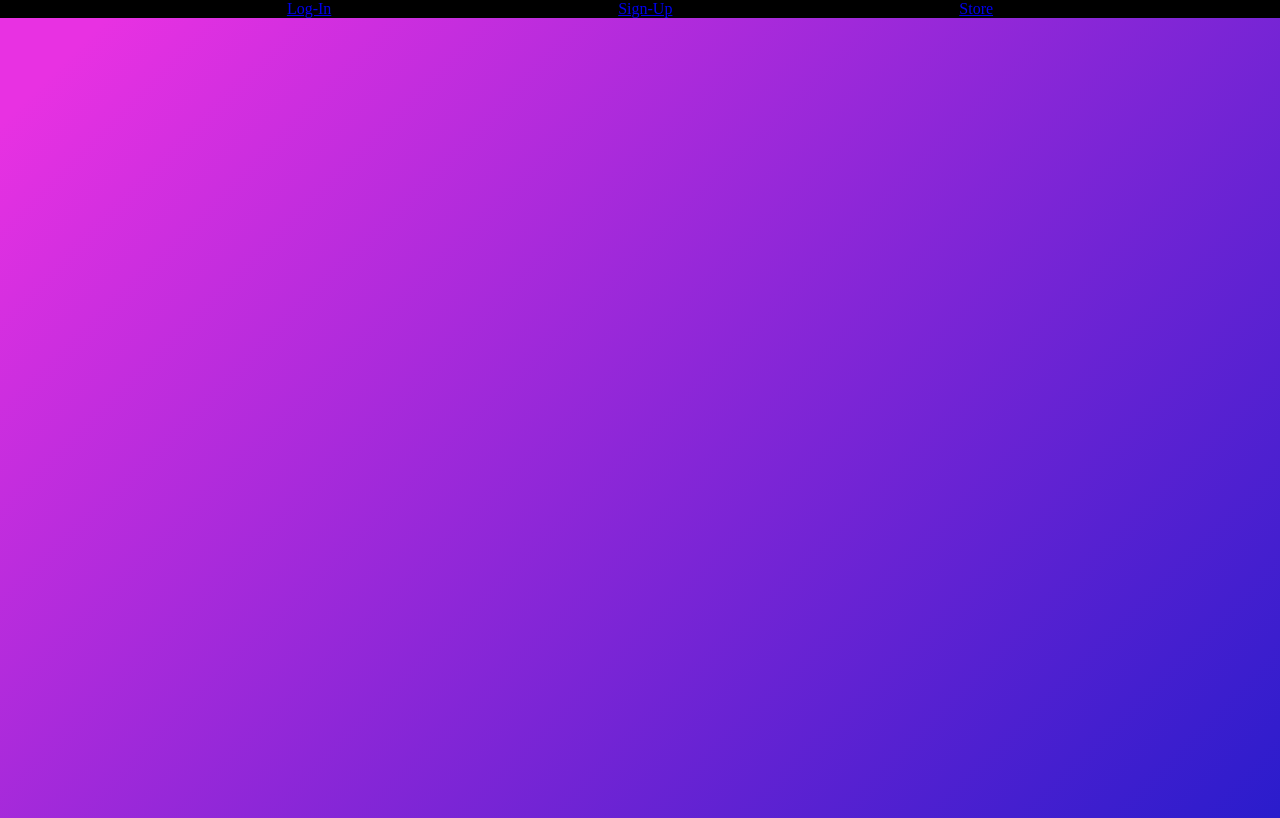
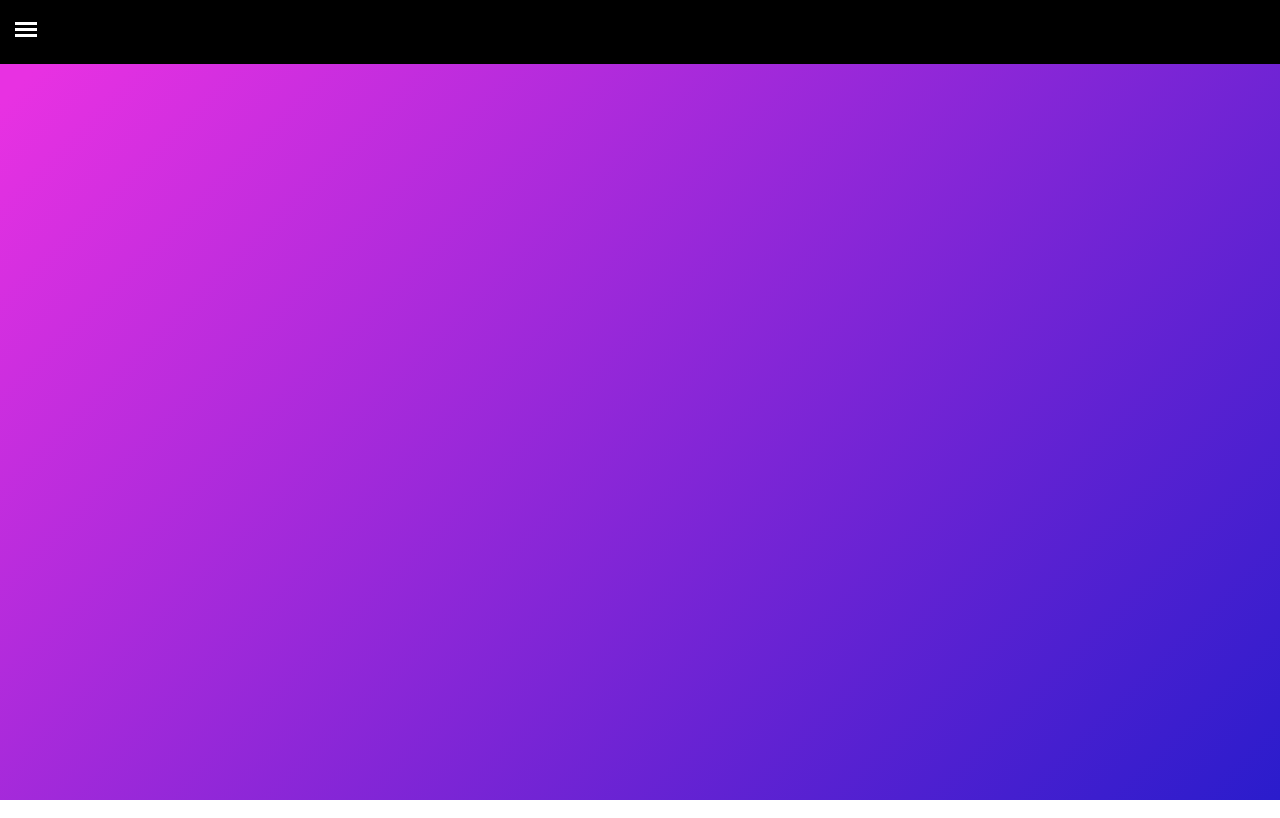
Before and after one commit to tunaTataki/thegamehub.ca, a website: page views/index.html in a window 1280 px wide. Drawn offline with Linux system fonts and the light colour scheme; files that its build step writes are made by us from their sources.

Commit message:
Dealing with a strange issue that wasn't happening on slower internet, something to do with my cookie setting implementation. The culprit was the fs.appendFileSync() method, not sure why, will look into later, as right now I don't need any logging for cookies. Starting on sliding side menu. Implemented sliding menu on / route, still need to fine tune, but I'm happy with it.

```diff
--- /dev/null
+++ b/public/css/index.css
@@ -0,0 +1,164 @@
+/* /var/www/html/bytebloom.tech/express/styles.css */
+
+html {
+    scroll-behavior: smooth;
+    scrollbar-color: grey black;
+    scrollbar-width: thin;
+}
+
+body {
+    margin: 0;
+}
+
+/************************************************ SLIDER MENU ************************************************/
+
+.header {
+    display: block;
+    margin: 0 auto;
+    width: 100%;
+    max-width: 100%;
+    box-shadow: none;
+    background-color: black;
+    position: fixed;
+    height: 4rem!important;
+    overflow: hidden;
+    z-index: 10;
+}
+
+#sidebarMenu {
+    height: 100%;
+    position: fixed;
+    left: 0;
+    width: 250px;
+    margin-top: 60px;
+    transform: translateX(-250px);
+    transition: transform 250ms ease-in-out;
+    background: linear-gradient(180deg, black 0%, #3F5EFB 100%);
+}
+
+.sidebarMenuInner {
+    margin:0;
+    padding:0;
+    border-top: 1px solid rgba(255, 255, 255, 0.10);
+}
+
+.sidebarMenuInner li {
+    list-style: none;
+    color: #fff;
+    text-transform: uppercase;
+    font-weight: bold;
+    padding: 20px;
+    cursor: pointer;
+    border-bottom: 1px solid rgba(255, 255, 255, 0.10);
+}
+
+/* Not needed?
+.sidebarMenuInner li span {
+    display: block;
+    font-size: 14px;
+    color: linear-gradient(#e530e0, #281dcf);
+}
+*/
+
+.sidebarMenuInner li a {
+    background: linear-gradient(to right, #e530e0, #281dcf); /* Gradient colors */
+    -webkit-background-clip: text; /* Apply background-clip to text */
+    color: transparent; /* Make the text color transparent */
+    text-transform: uppercase;
+    font-weight: bold;
+    cursor: pointer;
+    text-decoration: none;
+}
+
+input[type="checkbox"]:checked ~ #sidebarMenu {
+    transform: translateX(0);
+}
+
+
+input[type=checkbox] {
+    transition: all 0.3s;
+    box-sizing: border-box;
+    display: none;
+}
+
+.sidebarIconToggle {
+    transition: all 0.3s;
+    box-sizing: border-box;
+    cursor: pointer;
+    position: absolute;
+    z-index: 99;
+    height: 100%;
+    width: 100%;
+    top: 22px;
+    left: 15px;
+    height: 22px;
+    width: 22px;
+}
+
+.spinner {
+    transition: all 0.3s;
+    box-sizing: border-box;
+    position: absolute;
+    height: 3px;
+    width: 100%;
+    background-color: #fff;
+}
+
+.horizontal {
+    transition: all 0.3s;
+    box-sizing: border-box;
+    position: relative;
+    float: left;
+    margin-top: 3px;
+}
+
+.diagonal.part-1 {
+    position: relative;
+    transition: all 0.3s;
+    box-sizing: border-box;
+    float: left;
+}
+
+.diagonal.part-2 {
+    transition: all 0.3s;
+    box-sizing: border-box;
+    position: relative;
+    float: left;
+    margin-top: 3px;
+}
+
+input[type=checkbox]:checked ~ .sidebarIconToggle > .horizontal {
+    transition: all 0.3s;
+    box-sizing: border-box;
+    opacity: 0;
+}
+
+input[type=checkbox]:checked ~ .sidebarIconToggle > .diagonal.part-1 {
+    transition: all 0.3s;
+    box-sizing: border-box;
+    transform: rotate(135deg);
+    margin-top: 8px;
+}
+
+input[type=checkbox]:checked ~ .sidebarIconToggle > .diagonal.part-2 {
+    transition: all 0.3s;
+    box-sizing: border-box;
+    transform: rotate(-135deg);
+    margin-top: -9px;
+}
+
+/************************************************ END SLIDER MENU ************************************************/
+
+main {
+    background-image: linear-gradient(135deg, #e831e2 5%, #2a1ccc);
+    height: 100vh;
+}
+
+nav {
+    display: flex;
+    justify-content: space-evenly;
+    align-items: center;
+
+    background-color: black;
+    color: white;
+}
--- a/public/css/styles.css
+++ /dev/null
@@ -1,25 +0,0 @@
-/* /var/www/html/bytebloom.tech/express/styles.css */
-
-html {
-    scroll-behavior: smooth;
-    scrollbar-color: grey black;
-    scrollbar-width: thin;
-}
-
-body {
-    margin: 0;
-}
-
-main {
-    background-image: linear-gradient(135deg, #e831e2 5%, #2a1ccc);
-    height: 100vh;
-}
-
-nav {
-    display: flex;
-    justify-content: space-evenly;
-    align-items: center;
-
-    background-color: black;
-    color: white;
-}
--- a/views/index.html
+++ b/views/index.html
@@ -1,4 +1,4 @@
-<!-- /home/nick/projects/theGameHub.Express/index.html -->
+<!-- /var/www/html/bytebloom.tech/express/views/index.html -->
 
 <!DOCTYPE html>
 
@@ -18,23 +18,32 @@
     <!-- Think about adding OG meta tags, and the twitter tags too -->
     <!-- Add Favicon and variants -->
 
-    <link rel="stylesheet" href="css/styles.css" type="text/css" />
+    <link rel="stylesheet" href="css/index.css" type="text/css" />
 
 </head>
 
 <body>
 
-    <header>
+    <header class="header"></header> <!-- Jelena nests nothing in header -->
 
-        <nav>
+    <input type="checkbox" class="openSidebarMenu" id="openSidebarMenu" />
+    <label for="openSidebarMenu" class="sidebarIconToggle">
+        <div class="spinner diagonal part-1"></div>
+        <div class="spinner horizontal"></div>
+        <div class="spinner diagonal part-2"></div>
+    </label>
 
-            <a class="login" href="login">Log-In</a>
-            <a class="signup" href="signup">Sign-Up</a>
-            <a class="store" href="store">Store</a>
+    <div id="sidebarMenu">
+        <ul class="sidebarMenuInner">
+            <li><a href="https://bytebloom.tech/" target="_blank">Home</a></li>
+            <li><a href="https://bytebloom.tech/signup" target="_blank">Signup</a></li>
+            <li><a href="https://bytebloom.tech/login" target="_blank">Login</a></li>
+            <li><a href="https://bytebloom.tech/store" target="_blank">Store</a></li>
+            <li><a href="" target="_blank">Cart</a></li>
+        </ul>
+    </div>
 
-        </nav>
 
-    </header>
 
     <main>
 
```
Also changed, not shown: app.js (+23 -7 lines), public/js/store.js (+9 -2 lines), views/store.html (+1 -1 lines).
